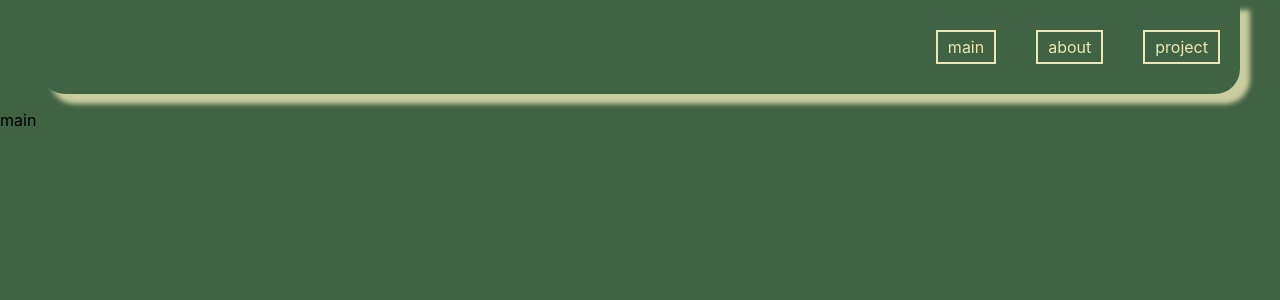
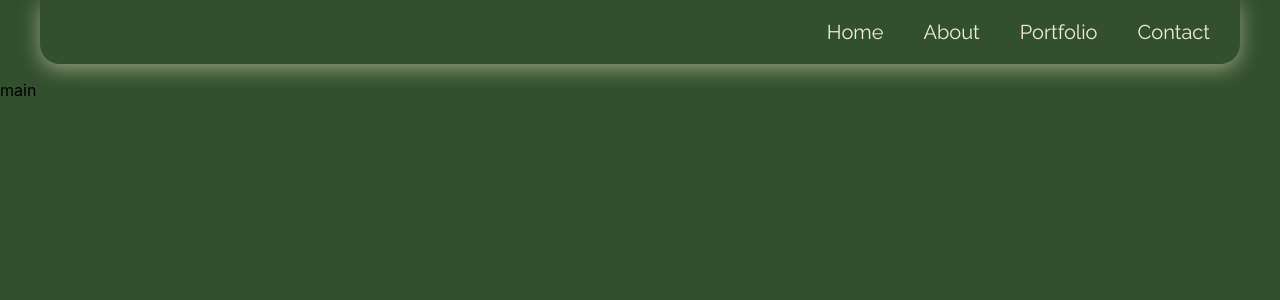
Before and after one commit to KristinaProject/portfolio-app, a React (Create React App) app: page / in a window 1280 px wide. Shown: the top 300 px of the page. Built offline with nearby package versions, Linux system fonts and the light colour scheme.

Commit message:
style: hover for links

```diff
--- a/public/index.html
+++ b/public/index.html
@@ -9,6 +9,10 @@
       name="description"
       content="Web site created using create-react-app"
     />
+    <link
+      href="https://fonts.googleapis.com/css2?family=Raleway:wght@100;400;800&display=swap"
+      rel="stylesheet"
+    />
     <title>Portfolio App</title>
   </head>
   <body>
--- a/src/App.css
+++ b/src/App.css
@@ -1,8 +1,8 @@
 header {
-  border-bottom-left-radius: 25px;
-  border-bottom-right-radius: 25px;
-  box-shadow: 10px 10px 5px rgba(236, 231, 180, 0.8);
-  padding: 30px 0;
+  border-bottom-left-radius: 20px;
+  border-bottom-right-radius: 20px;
+  box-shadow: 0 5px 20px rgba(243, 239, 204, 0.5);
+  padding: 20px 20px;
   width: 1200px;
   margin: 0 auto;
 }
@@ -17,15 +17,25 @@ ul {
 }
 
 .headerButton {
-  background-color: rgb(64, 99, 67);
-  color: rgb(236, 231, 180);
-  padding: 5px 10px;
-  border: 2px solid rgb(236, 231, 180);
-  margin: 0 20px;
+  background-color: rgb(50, 80, 46);
+  color: rgb(243, 239, 204);
+  padding: 10px;
+  margin: 0 0 0 20px;
+  font-size: 20px;
+  cursor: pointer;
+  text-decoration: none;
+  font-family: "Raleway", sans-serif;
+}
+
+.headerButton:hover {
+  border: 1px solid rgb(243, 239, 204);
+  box-shadow: 0 0 20px rgba(243, 239, 204, 0.5);
+  padding: 10px 20px;
+  margin: 0;
 }
 
 .App {
   width: 100%;
   height: 100vh;
-  background-color: rgb(64, 99, 67);
+  background-color: rgb(50, 80, 46);
 }/*# sourceMappingURL=App.css.map */
--- a/src/components/Header.jsx
+++ b/src/components/Header.jsx
@@ -1,11 +1,14 @@
+import { Link } from "react-router-dom";
+
 export function Header() {
   return (
     <header>
       <div></div>
       <ul>
-        <li className="headerButton">main</li>
-        <li className="headerButton">about</li>
-        <li className="headerButton">project</li>
+        <li><Link className="headerButton" to={'/'}>Home</Link></li>
+        <li><Link className="headerButton" to={'/about'}>About</Link></li>
+        <li><Link className="headerButton" to={'/portfolio'}>Portfolio</Link></li>
+        <li><Link className="headerButton" to={'/contact'}>Contact</Link></li>
       </ul>
     </header>
   );
--- a/src/index.css
+++ b/src/index.css
@@ -7,4 +7,8 @@ body {
 
 code {
   font-family: source-code-pro, Menlo, Monaco, Consolas, "Courier New", monospace;
+}
+
+* {
+  box-sizing: border-box;
 }/*# sourceMappingURL=index.css.map */
--- a/src/index.scss
+++ b/src/index.scss
@@ -11,3 +11,7 @@ code {
   font-family: source-code-pro, Menlo, Monaco, Consolas, 'Courier New',
     monospace;
 }
+
+* {
+  box-sizing: border-box;
+}
--- a/src/styles/_header.scss
+++ b/src/styles/_header.scss
@@ -2,10 +2,10 @@
 @use './mixins' as m;
 
 header {
-  border-bottom-left-radius: 25px;
-  border-bottom-right-radius: 25px;
-  box-shadow: 10px 10px 5px v.$light-shadow;
-  padding: 30px 0;
+  border-bottom-left-radius: 20px;
+  border-bottom-right-radius: 20px;
+  box-shadow: 0 5px 20px v.$light-shadow;
+  padding: 20px 20px;
   width: v.$main-width;
   margin: 0 auto;
 }
@@ -21,7 +21,17 @@ ul {
 .headerButton {
   background-color: v.$main-dark;
   color: v.$main-light;
-  padding: 5px 10px;
-  border: 2px solid v.$main-light;
-  margin: 0 20px;
+  padding: 10px;
+  margin: 0 0 0 20px;
+  font-size: v.$medium-fs;
+  cursor: pointer;
+  text-decoration: none;
+  font-family: v.$main-font;
 }
+
+.headerButton:hover {
+  border: 1px solid v.$main-light;
+  box-shadow: 0 0 20px v.$light-shadow;
+  padding: 10px 20px;
+  margin: 0;
+}
--- a/src/styles/_variables.scss
+++ b/src/styles/_variables.scss
@@ -1,11 +1,17 @@
 //colors
-$main-dark: rgb(64, 99, 67);
-$secondary-dark: rgb(50, 80, 46);
-$main-light: rgb(236, 231, 180);
-$secondary-light: rgb(243, 239, 204);
+$secondary-dark: rgb(64, 99, 67);
+$main-dark: rgb(50, 80, 46);
+$secondary-light: rgb(236, 231, 180);
+$main-light: rgb(243, 239, 204);
 
 //shadows
-$light-shadow: rgba(236, 231, 180, 0.8);
+$light-shadow: rgba(243, 239, 204, 0.5);
 
 //width
 $main-width: 1200px;
+
+//font size
+$medium-fs: 20px;
+
+//font-family
+$main-font: 'Raleway', sans-serif;
```
Also changed, not shown: 2 other files (tests, documents, lock files or other folders).
